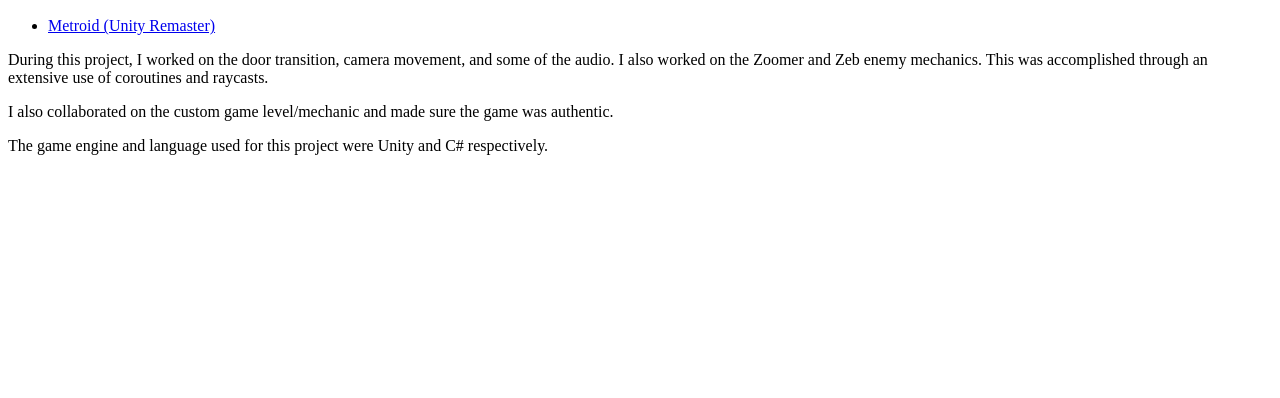
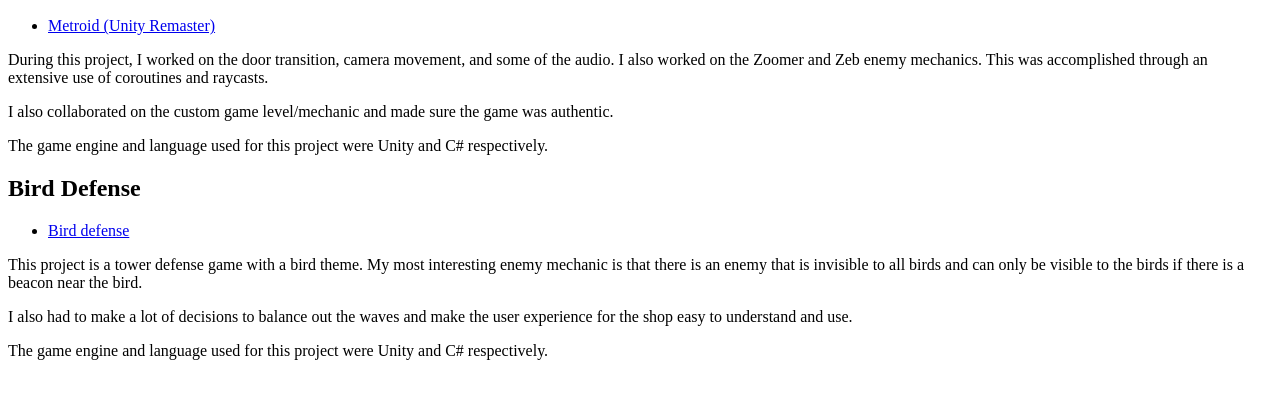
Before and after one commit to Tomvu1005/eecs-494-portfolio, a plain HTML site: page index.html in a window 1280 px wide. Shown: the part 96-494 px from the top of the page. Drawn offline with Linux system fonts and the light colour scheme.

Commit message:
Add p2 project.

```diff
--- a/index.html
+++ b/index.html
@@ -21,8 +21,28 @@
 
 <p>
     The game engine and language used for this project were Unity and C# respectively.
+</p>
 
+<h2>Bird Defense</h2>
+
+<ul>
+<li><a href="https://tomvu1005.itch.io/bird-defense">Bird defense</a></li>
+</ul>
+
+<p>
+    This project is a tower defense game with a bird theme. My most interesting enemy mechanic is that there is an enemy
+    that is invisible to all birds and can only be visible to the birds if there is a beacon near the bird.
 </p>
+
+<p>
+    I also had to make a lot of decisions to balance out the waves and make the user experience for the shop easy to understand
+    and use.
+</p>
+
+<p>
+    The game engine and language used for this project were Unity and C# respectively.
+</p>
+
 
 <!-- TIP: Rename this file "index.html", and it will become the default landing page whenever someone navigates their browser to your domain. -->
 </html>
```
